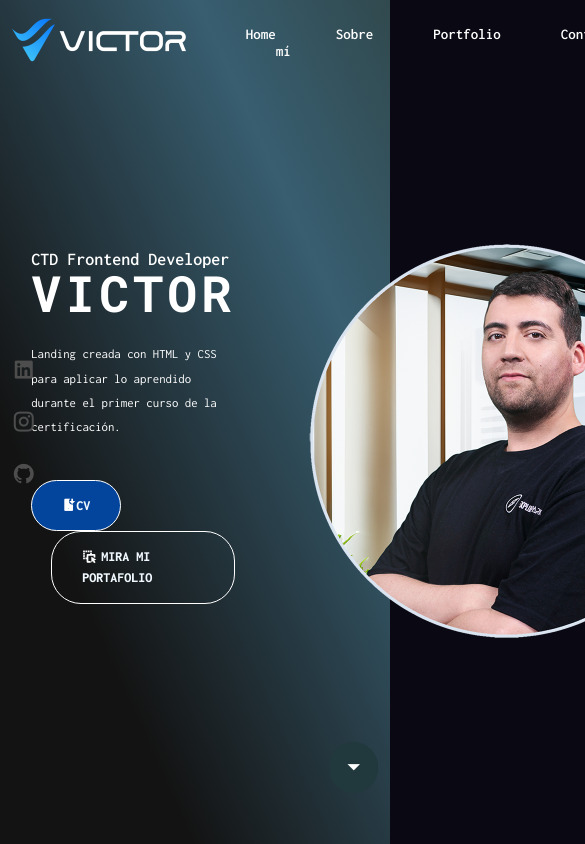
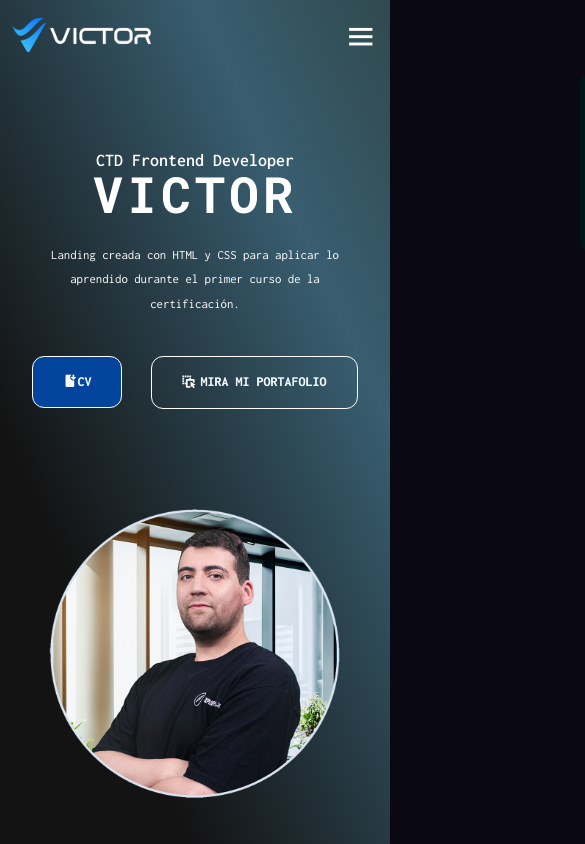
Before and after one commit to VictorVilches/Proyecto-CTD-Dise-o-Web--HTML-y-CSS, a plain HTML site: page index.html in a window 390 px wide. Shown: the top 844 px of the page, 585 px wide, since content can reach past the window. Drawn offline with nearby package versions, Linux system fonts and the light colour scheme.

Commit message:
final
media queries
afinar detalles de UI

```diff
--- a/index.html
+++ b/index.html
@@ -6,6 +6,7 @@
     <meta name="viewport" content="width=device-width, initial-scale=1.0">
     <title>Victor Proyecto CTD</title>
     <link rel="stylesheet" href="style.css">
+    <link rel="stylesheet" href="media-queries.css">
 
     <!-- Icons -->
         <link rel="stylesheet" href="https://unpkg.com/boxicons@latest/css/boxicons.min.css">
@@ -24,7 +25,7 @@
 
     <header>
         <!-- LOGO  -->
-        <a href="#" class="logo"><img src="/assets/imgs/Artboard 1 copy 8@2x.png" alt="Logo Victor"></a>
+        <a href="#0" class="logo"><img src="/assets/imgs/Artboard 1 copy 8@2x.png" alt="Logo Victor"></a>
 
         <!--botón sin JAVASCRIPT -->
         <input type="checkbox" name="checkbox" id="menu-toggle">
@@ -33,22 +34,22 @@
         </label>
 
         <ul class="navlist">
-            <li><a href="#">Home</a></li>
-            <li><a href="#">Sobre mí</a></li>
-            <li><a href="#">Portfolio</a></li>
-            <li><a href="#">Contacto</a></li>
+            <li><a href="#0">Home</a></li>
+            <li><a href="#0">Sobre mí</a></li>
+            <li><a href="#0">Portfolio</a></li>
+            <li><a href="#0">Contacto</a></li>
         </ul>
 
     </header>
 
-        <!-- HERO -->
+        <!-- MAIN -->
         <section class="hero">
             <div class="hero-text">
                 <h4>CTD Frontend Developer</h4>
                 <h1>VICTOR</h1>
                 <p>Landing creada con HTML y CSS para aplicar lo aprendido durante el primer curso de la certificación.</p>
-                <a href="#" class="cv"><i class="ri-mobile-download-fill"></i>CV</a>
-                <a href="https://victordev.one" class="portfolio"><i class="ri-drag-drop-line"></i>Mira mi portafolio</a>
+                <a href="#0" class="cv"><i class="ri-mobile-download-fill"></i>CV</a>
+                <a href="#0" class="portfolio"><i class="ri-drag-drop-line"></i>Mira mi portafolio</a>
             </div>
 
             <div class="hero-img">
@@ -67,9 +68,6 @@
             <a href="#"><i class="ri-arrow-down-s-fill"></i></a>
         </div>
 
-
-
-
 </body>
 
 </html>
--- /dev/null
+++ b/media-queries.css
@@ -0,0 +1,96 @@
+@media (max-width:992px){
+    section {
+        padding: 0 3%;
+        transition: .2s;
+    }
+
+    .hero-text{
+        padding-top: 0;
+    }
+
+    .hero-img{
+        text-align: center;
+    }
+
+    .hero-img img{
+        width: 80%;
+        margin: 10% 0 0 10%;
+    }
+
+    .hero-text p {
+        font-size: 70%;
+    }
+
+    .icons{
+        display: none;
+    }
+
+    .scroll-down{
+        display: none;
+    }
+}
+
+@media (max-width: 768px){
+
+    .logo img {
+        max-height: 40px;
+    }
+
+
+    .menu-icon-action{
+        display: block;
+    }
+
+    #menu-icon{
+        display: block;
+    }
+
+    .hero-text{
+        text-align: center;
+        padding-top: 100px;
+    }
+
+    .hero-img img {
+        margin: 0;
+    }
+
+    .hero {
+        height: 100%;
+        gap: 1rem;
+        grid-template-columns: 1fr;
+    }
+
+    .hero-text p {
+        font-size: 80%;
+        margin-bottom: 40px;
+        line-height: 1.9;
+        margin-left: 10%;
+        margin-right: 10%;
+    }
+
+    .navlist{
+        position: absolute;
+        top: 100%;
+        right: -100%;
+        width: 200px;
+        height: 180px;
+        background-color: #021719ef;
+        display: flex;
+        flex-direction: column;
+        align-items: center;
+        padding: 30px 20px;
+        transition: all .5s ease-out;
+        border-top-left-radius: 12px;
+        border-bottom-left-radius: 12px;
+    }
+
+    .navlist a {
+        display: block;
+        margin: 7px 0;
+    }
+
+    #menu-toggle:checked + label.menu-icon-action + ul{
+        right: 0;
+    }
+
+}
--- a/style.css
+++ b/style.css
@@ -127,7 +127,7 @@ section{
     line-height: 1.4;
     font-size: 14px;
     font-weight: 800;
-    border-radius: 30px;
+    border-radius: 12px;
     text-transform: uppercase;
     transition: all .1s ease;
 }
```
